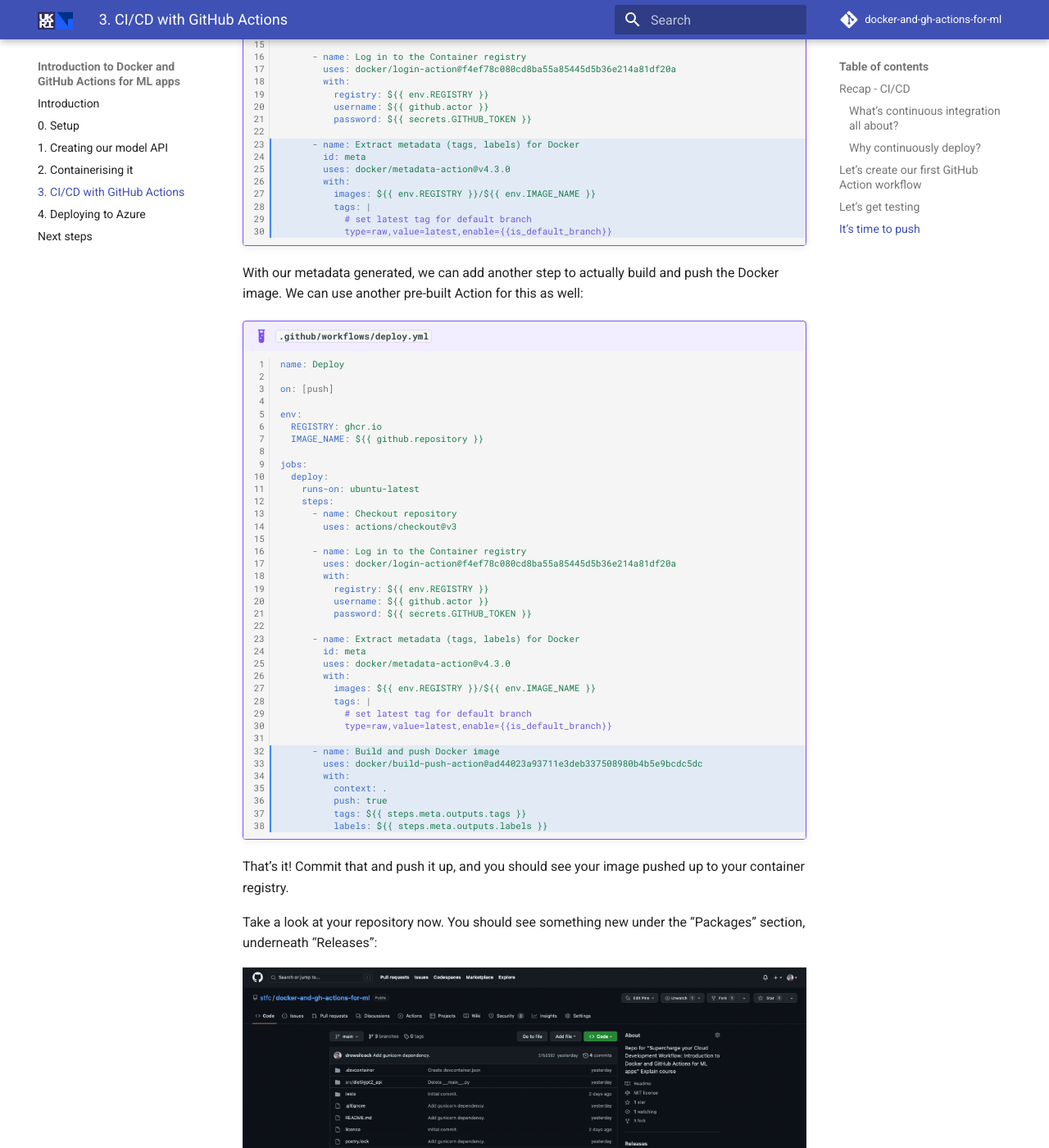
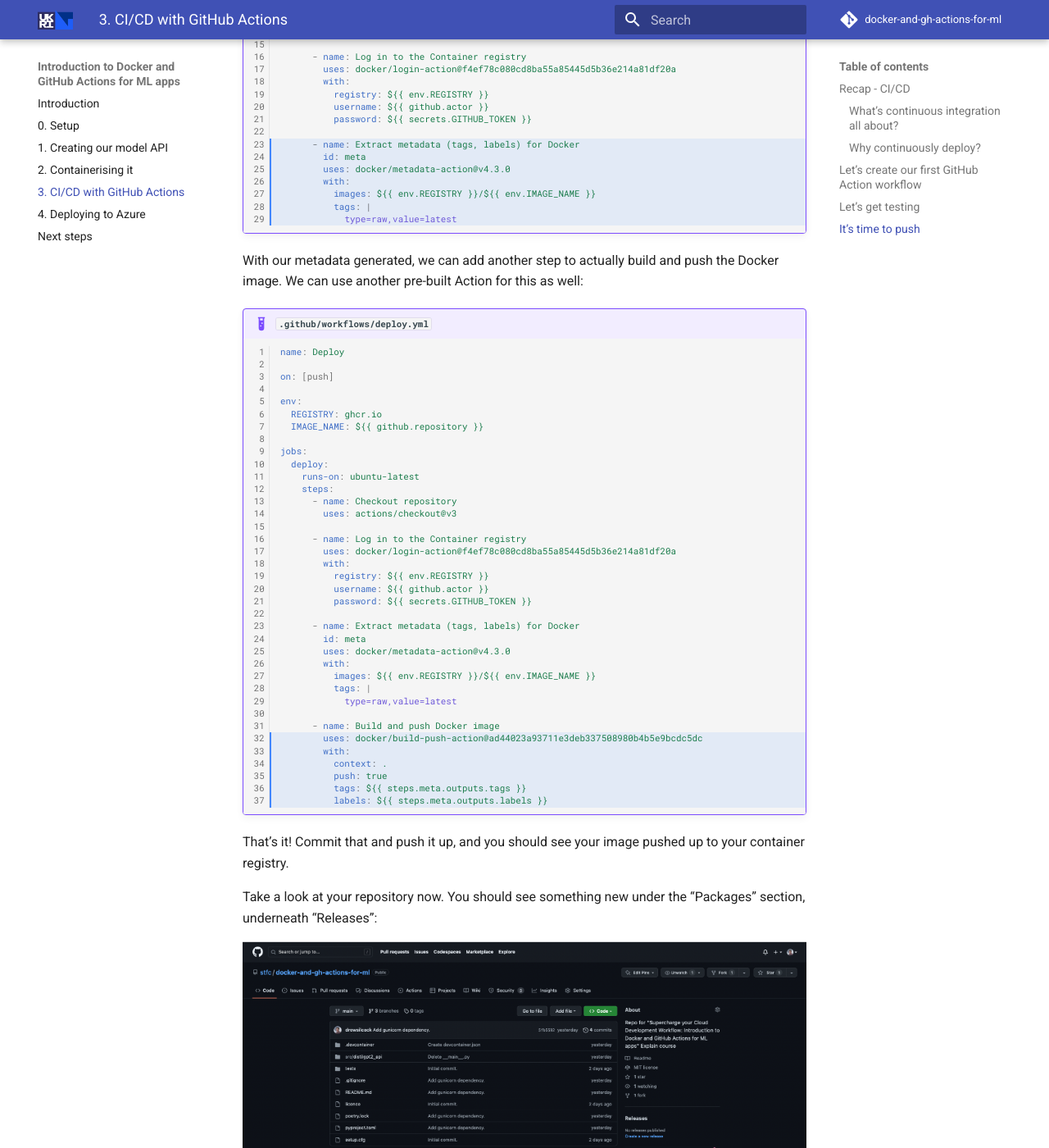
Before and after one commit to stfc/docker-and-gh-actions-for-ml, an MkDocs documentation site: the page built from docs/3-cicd-with-github-actions.md, in a window 1280 px wide and 1400 px high, scrolled down 6457 px. Shown: the whole window at 82% size. Built offline with MkDocs 1.6.1 and Material for MkDocs 9.7.7, drawn with Linux system fonts in a browser that asks for light colours; emoji names are drawn with the system emoji font; comment, search, counter and statistics services are not loaded.

````diff
--- a/docs/3-cicd-with-github-actions.md
+++ b/docs/3-cicd-with-github-actions.md
@@ -301,8 +301,7 @@ Next, we're going to use another pre-built action to generate all the right meta
             with:
               images: ${{ env.REGISTRY }}/${{ env.IMAGE_NAME }}
               tags: |
-                # set latest tag for default branch
-                type=raw,value=latest,enable={{is_default_branch}}
+                type=raw,value=latest
     ```
 
 With our metadata generated, we can add another step to actually build and push the Docker image. We can use another pre-built Action for this as well:
@@ -337,8 +336,7 @@ With our metadata generated, we can add another step to actually build and push
             with:
               images: ${{ env.REGISTRY }}/${{ env.IMAGE_NAME }}
               tags: |
-                # set latest tag for default branch
-                type=raw,value=latest,enable={{is_default_branch}}
+                type=raw,value=latest
 
           - name: Build and push Docker image
             uses: docker/build-push-action@ad44023a93711e3deb337508980b4b5e9bcdc5dc
````
Also changed, not shown: docs/4-deploying-to-azure.md (+2 -3 lines).
